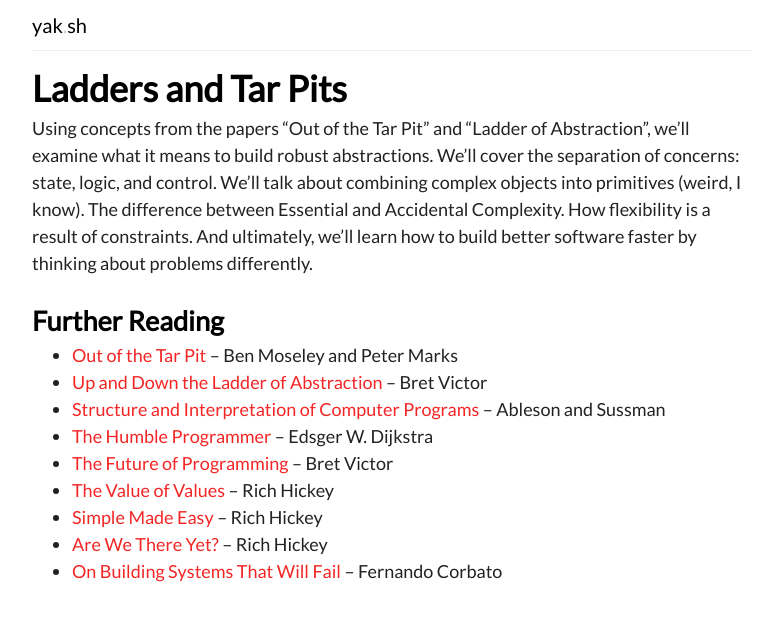
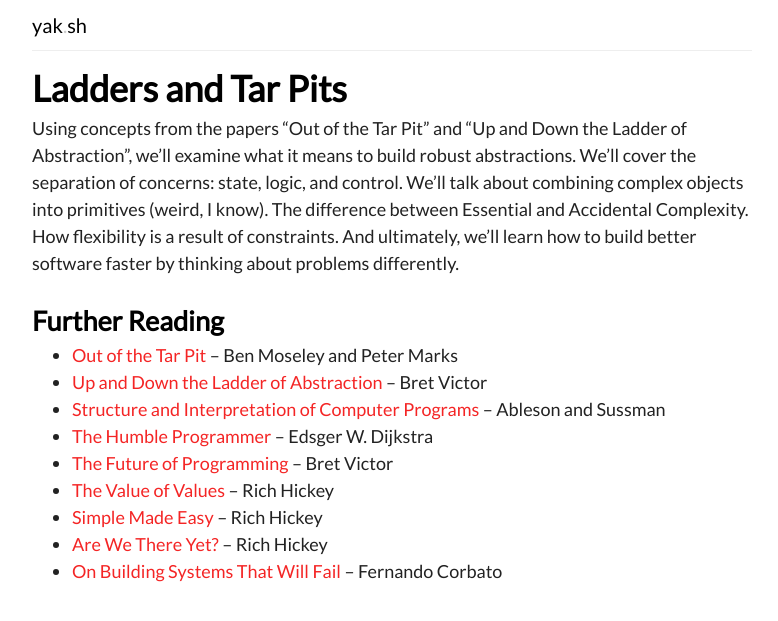
Before and after one commit to jeffpeterson/yak-sh, a Jekyll site: the page built from src/ladders/index.md, in a window 1280 px wide. Shown: the top 621 px of the page, without its empty margins (248-1026 px from the left). Built offline with Jekyll 4.4.1, drawn with Linux system fonts in a browser that asks for light colours; our own code applies the rules of GitHub Pages for plain Markdown files.

Commit message:
fix paper title

```diff
--- a/src/ladders/index.md
+++ b/src/ladders/index.md
@@ -1,6 +1,6 @@
 # Ladders and Tar Pits
 
-Using concepts from the papers "Out of the Tar Pit" and "Ladder of Abstraction", we'll examine what it means to build robust abstractions. We'll cover the separation of concerns: state, logic, and control. We'll talk about combining complex objects into primitives (weird, I know). The difference between Essential and Accidental Complexity. How flexibility is a result of constraints. And ultimately, we'll learn how to build better software faster by thinking about problems differently.
+Using concepts from the papers "Out of the Tar Pit" and "Up and Down the Ladder of Abstraction", we'll examine what it means to build robust abstractions. We'll cover the separation of concerns: state, logic, and control. We'll talk about combining complex objects into primitives (weird, I know). The difference between Essential and Accidental Complexity. How flexibility is a result of constraints. And ultimately, we'll learn how to build better software faster by thinking about problems differently.
 
 ## Further Reading
 
```
